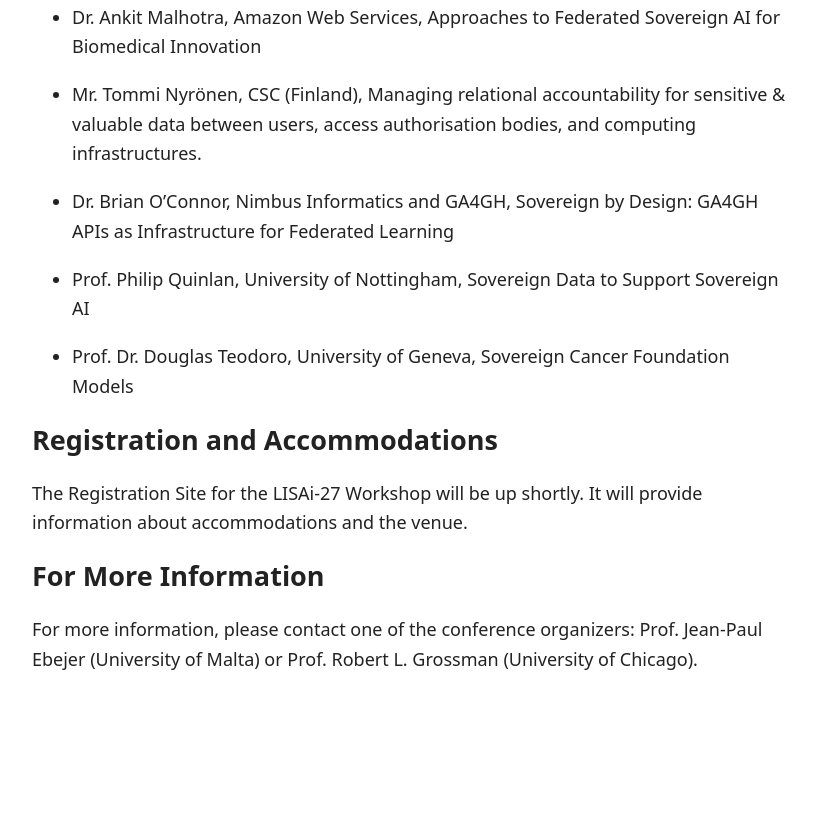
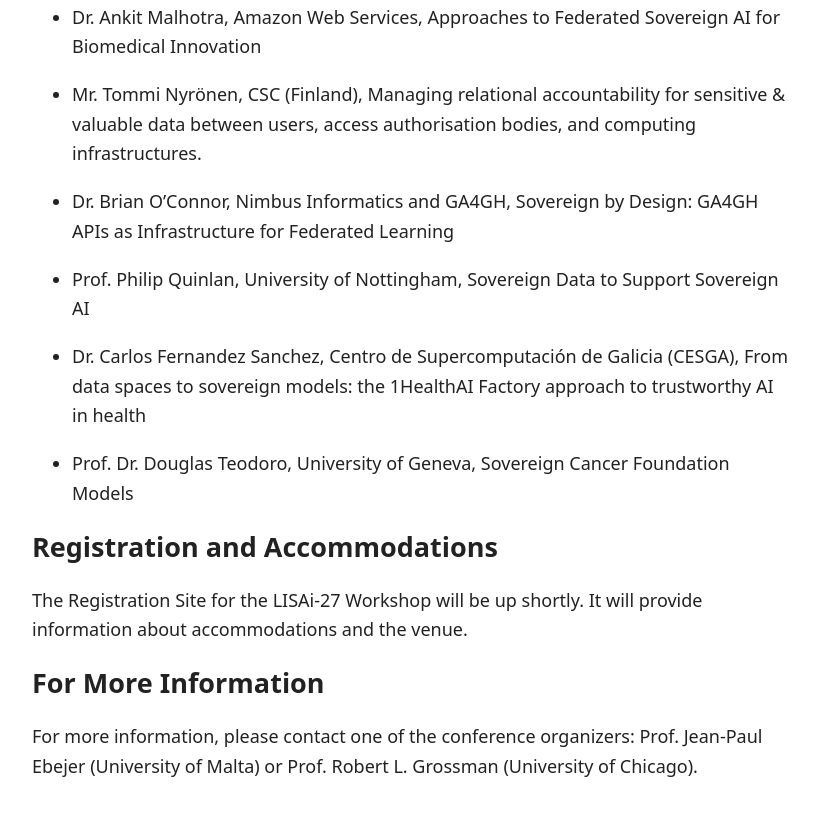
Before and after one commit to rlg128/lisai-website, a plain HTML site: page index.html in a window 1280 px wide. Shown: the part 1743-2559 px from the top of the page, without its empty margins (228-1046 px from the left). Before the commit the page ends 2481 px from the top, so only its background shows below. Drawn offline with Linux system fonts and the light colour scheme.

Commit message:
Update index.html - added speaker

```diff
--- a/index.html
+++ b/index.html
@@ -89,14 +89,16 @@ possible.</p>
 <li><p> Dr. Joel Azzopardi,	University of Malta, Doing More With Less: Open-Weight Pipelines for Data-Intensive Research</p></li>
 <li><p>Dr. Ben Busby,	NVIDIA,	Accelerating Biological and Biomedical Data Science to Meet the New Scale of Digital Biology</p></li>
 <li><p>Dr. Vojtěch Bystrý, CEITEC </p></li>
-  <li><p>Prof. Jean-Paul Ebejer,	University of Malta, Beyond the Cloud: Agentic AI for Bioinformatics and Scientific Discovery	</p></li>
-  <li><p>Prof. Robert L. Grossman,	University of Chicago,	Small and Midscale Local AI Models
+<li><p>Prof. Jean-Paul Ebejer,	University of Malta, Beyond the Cloud: Agentic AI for Bioinformatics and Scientific Discovery	</p></li>
+<li><p>Prof. Robert L. Grossman,	University of Chicago,	Small and Midscale Local AI Models
   and Their Applications to Biology, Medicine and Healthcare</p></li>
 <li><p>Dr. Ankit Malhotra,	Amazon Web Services, Approaches to Federated Sovereign AI for Biomedical Innovation	</p></li>
 <li><p>Mr. Tommi Nyrönen,	CSC (Finland),	Managing relational accountability for sensitive & valuable data between users,
   access authorisation bodies, and computing infrastructures.</p></li>
 <li><p>Dr. Brian O’Connor,	Nimbus Informatics and GA4GH,	Sovereign by Design: GA4GH APIs as Infrastructure for Federated Learning</p></li>
 <li><p>Prof. Philip Quinlan,	University of Nottingham,	Sovereign Data to Support Sovereign AI</p></li>
+<li><p>Dr. Carlos Fernandez Sanchez, Centro de Supercomputación de Galicia (CESGA),
+  From data spaces to sovereign models: the 1HealthAI Factory approach to trustworthy AI in health</p></li>
 <li><p>Prof. Dr. Douglas Teodoro,	University of Geneva,	Sovereign Cancer Foundation Models</p></li>
 
 </ul>
```
